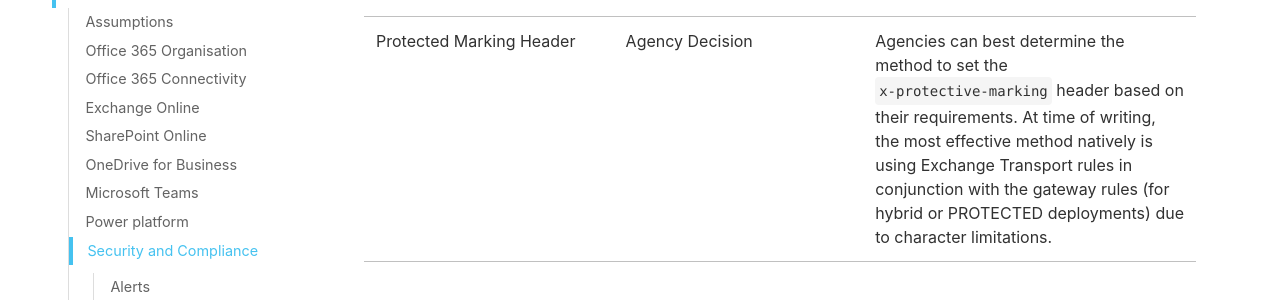
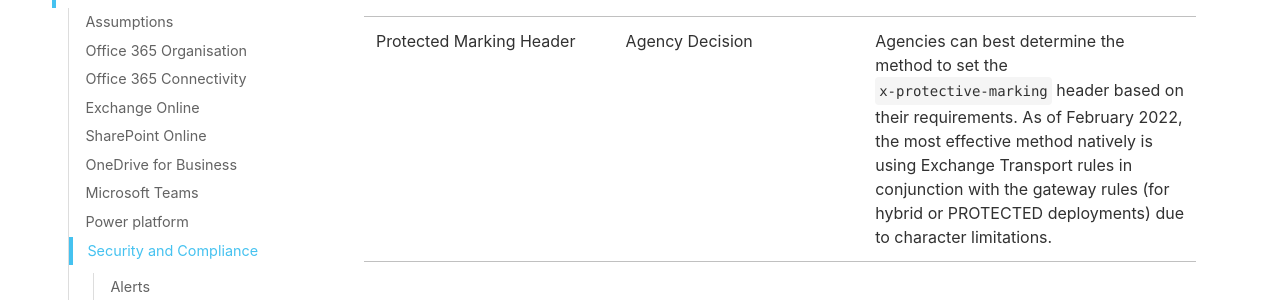
Before and after one commit to ASD-Blueprint/desktop.gov.au, a Jekyll site: the page built from blueprint/office-365.md, in a window 1280 px wide and 900 px high, scrolled down 68138 px. Shown: the part 180-480 px from the top of the window. Built offline with Jekyll 4.4.1, drawn with Linux system fonts in a browser that asks for light colours; comment, search, counter and statistics services are not loaded.

Commit message:
update time of writing reference

```diff
--- a/blueprint/office-365.md
+++ b/blueprint/office-365.md
@@ -1289,7 +1289,7 @@
 Labelling Policy | Enabled | Users will apply labels manually initially.
 Subject line modification | Configured | DLP policies are available to modify the subject line in accordance with PSPF guidance based on matching sensitivity labels.
 Auto-labeling | Configured | Automatic Label (auto-labeling) polices will be configured to add the correct sensitivity label to inbound emails when an email is configured with a classification outside of the Agency's tenant or through a 3rd party marking tool.
-Protected Marking Header | Agency Decision | Agencies can best determine the method to set the `x-protective-marking` header based on their requirements. At time of writing, the most effective method natively is using Exchange Transport rules in conjunction with the gateway rules (for hybrid or PROTECTED deployments) due to character limitations.
+Protected Marking Header | Agency Decision | Agencies can best determine the method to set the `x-protective-marking` header based on their requirements. As of February 2022, the most effective method natively is using Exchange Transport rules in conjunction with the gateway rules (for hybrid or PROTECTED deployments) due to character limitations.
 
 ### Retention policies
 
```
Also changed, not shown: blueprint/abac/office-365.md (+1 -1 lines).
